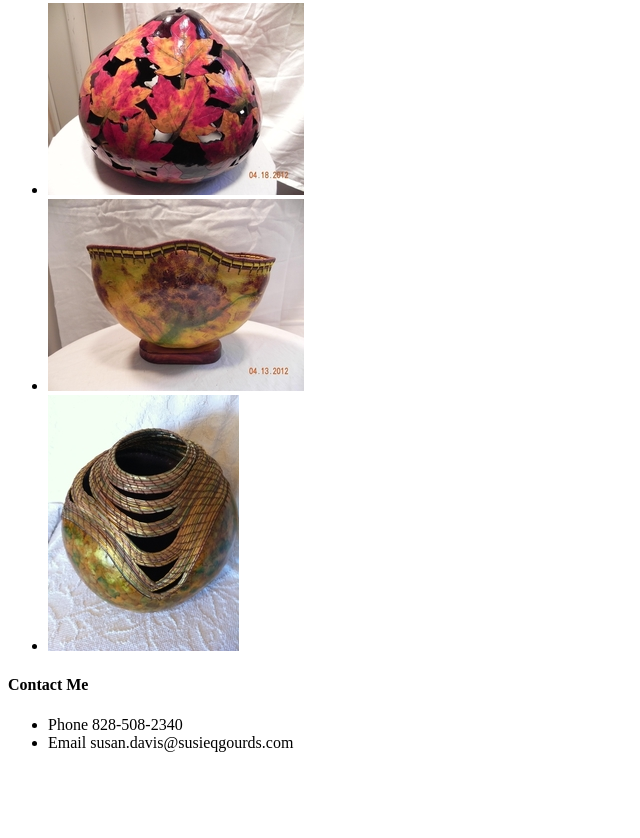
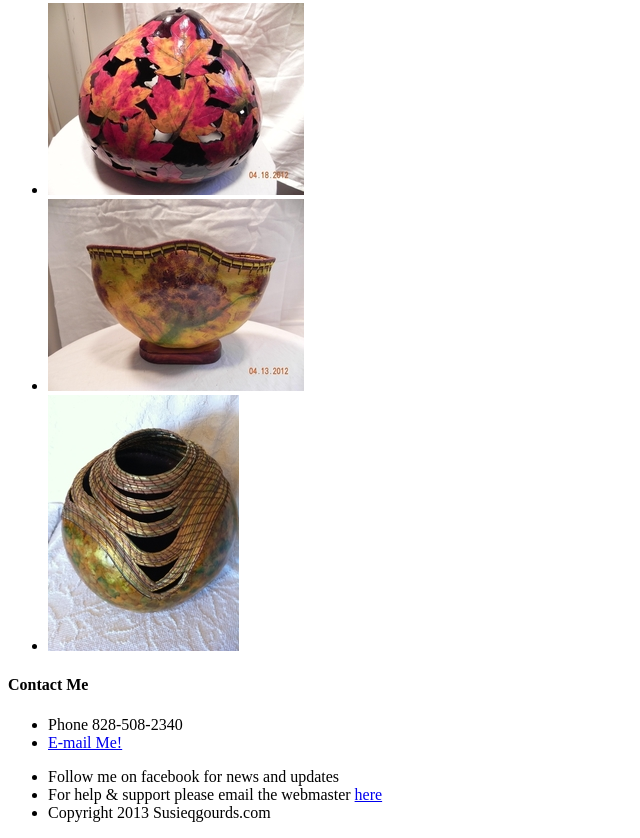
Before and after one commit to jjmacII/wdd, a plain HTML site: page Index.html in a window 1280 px wide. Shown: the part 1736-2574 px from the top of the page, without its empty margins (0-640 px from the left). Before the commit the page ends 2504 px from the top, so only its background shows below. Drawn offline with Linux system fonts and the light colour scheme.

Commit message:
added footer

```diff
--- a/Index.html
+++ b/Index.html
@@ -43,8 +43,15 @@
 	<h4>Contact Me</h4>
 		<ul>
 			<li>Phone 828-508-2340</li>
-			<li>Email susan.davis@susieqgourds.com </li>
+			<li><a href="mailto:susan.davis@susieqgourds.com">E-mail Me!</a></li>
 		</ul>
+
+<footer>
+	<ul>
+		<li>Follow me on facebook for news and updates</li>
+		<li>For help & support please email the webmaster <a href="mailto:jjmac@me.com">here</a></li>
+		<li>Copyright 2013 Susieqgourds.com</li>
+	</ul>
 
 
 
```
